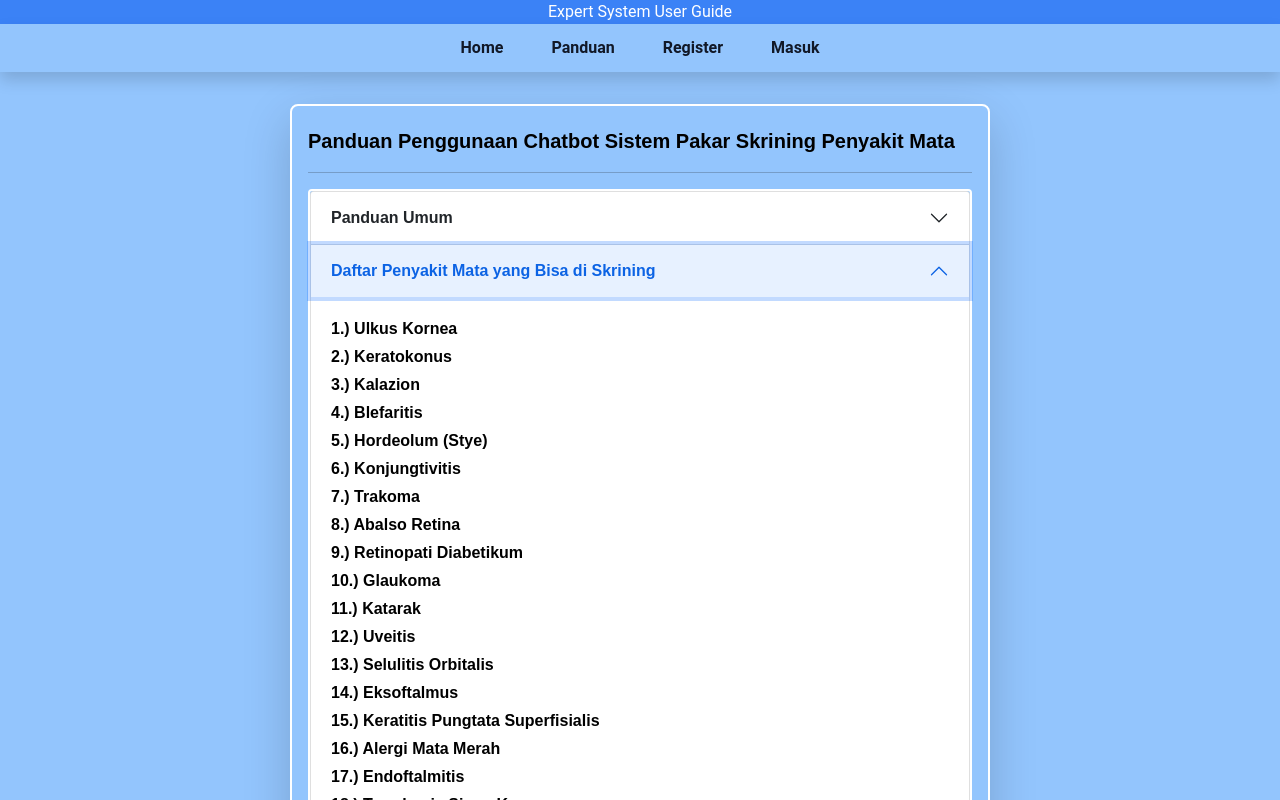
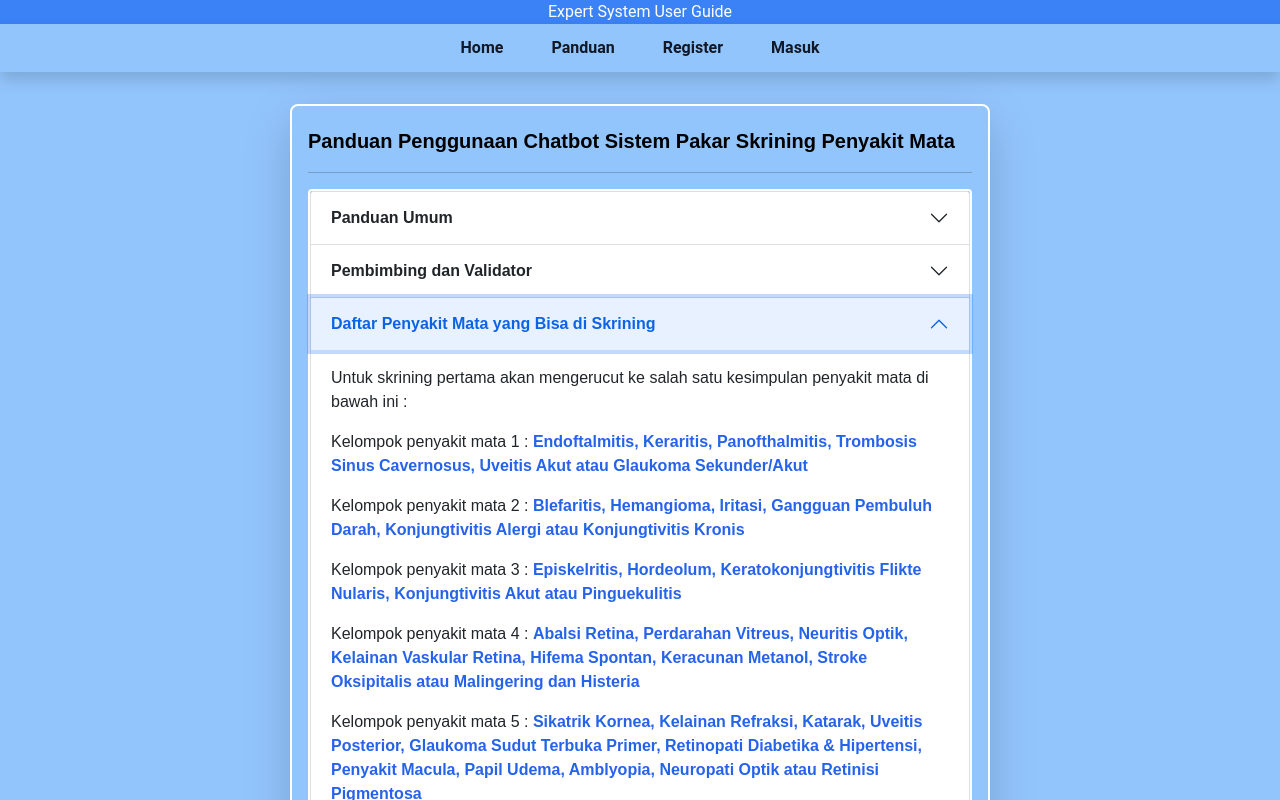
Before and after one commit to farendivaz/next-chatbot, a Next.js app: page /guide in a window 1280 px wide. Both pictures are taken after a click on the button "Daftar Penyakit Mata yang Bisa di Skrining". Shown: the top 800 px of the page. Built offline with nearby package versions, Linux system fonts and the light colour scheme.

Commit message:
Update guide.js

```diff
--- a/pages/guide.js
+++ b/pages/guide.js
@@ -2,11 +2,11 @@ import {Accordion} from 'react-bootstrap';
 import HeadElement from '../components/Head';
 import Navbar from '../components/NavbarChatbot';
 
-const AccordionBootstrap = ({eventKey,Title,Text}) => {
+const AccordionBootstrap = ({eventKey,Title,Content}) => {
   return (
     <Accordion.Item eventKey={eventKey}>
       <Accordion.Header>{Title}</Accordion.Header>
-      <Accordion.Body>{Text}</Accordion.Body>
+      <Accordion.Body>{Content}</Accordion.Body>
     </Accordion.Item>
   )
 }
@@ -36,7 +36,7 @@ export default function Guide () {
             <AccordionBootstrap
               eventKey={"0"}
               Title = {(<p className='font-bold m-0'>Panduan Umum</p>)}
-              Text = {(
+              Content = {(
                 <div>
                   <p className='my-1'>
                     <span className='font-bold text-primary'>Ketikkan : </span>
@@ -56,43 +56,37 @@ export default function Guide () {
             />
             <AccordionBootstrap
               eventKey={"1"}
-              Title = {(<p className='font-bold m-0'>Daftar Penyakit Mata yang Bisa di Skrining</p>)}
-              Text = {(
-                <div className='font-bold text-black'>
-                  <p className='my-1'>1.) Ulkus Kornea</p>
-                  <p className='my-1'>2.) Keratokonus</p>
-                  <p className='my-1'>3.) Kalazion</p>
-                  <p className='my-1'>4.) Blefaritis</p>
-                  <p className='my-1'>5.) Hordeolum (Stye)</p>
-                  <p className='my-1'>6.) Konjungtivitis</p>
-                  <p className='my-1'>7.) Trakoma</p>
-                  <p className='my-1'>8.) Abalso Retina</p>
-                  <p className='my-1'>9.) Retinopati Diabetikum</p>
-                  <p className='my-1'>10.) Glaukoma</p>
-                  <p className='my-1'>11.) Katarak</p>
-                  <p className='my-1'>12.) Uveitis</p>
-                  <p className='my-1'>13.) Selulitis Orbitalis</p>
-                  <p className='my-1'>14.) Eksoftalmus</p>
-                  <p className='my-1'>15.) Keratitis Pungtata Superfisialis</p>
-                  <p className='my-1'>16.) Alergi Mata Merah</p>
-                  <p className='my-1'>17.) Endoftalmitis</p>
-                  <p className='my-1'>18.) Trombosis Sinus Kavernosus</p>
-                  <p className='my-1'>19.) Optic Neuritis</p>
-                  <p className='my-1'>20.) Dakrioritis</p>
-                  <p className='my-1'>21.) Degenerasi Makula</p>
-                  <p className='my-1'>22.) Episkleritis</p>
-                  <p className='my-1'>23.) Infeksi Herpes Simpleks Kornea</p>
-                  <p className='my-1'>24.) Infeksi Herpes Zoster Kornea</p>
-                  <p className='my-1'>25.) Keratitis Ulserativa Perifer</p>
-                  <p className='my-1'>26.) Degenerasi Makula</p>
-                  <p className='my-1'>27.) Skleritis</p>
+              Title = {(<p className='fw-bold m-0'>Pembimbing dan Validator</p>)}
+              Content= {(
+                <div>
+                  <p className='my-1'>Chatbot sistem pakar ini merupakan riset tugas akhir di bawah bimbingan :</p>
+                  <p>1. <span className='fw-bold text-blue-600'>Bapak Ir. Nazrul Effendy, S. T, M. Eng, Ph.D., IPM</span> (Pembimbing Utama)</p>
+                  <p>2. <span className='fw-bold text-blue-600'>Bapak Nopriadi, S.T., M.Sc., Ph.D.</span> (Pembimbing Pendamping)</p>
+                  <p>3. <span className='fw-bold text-blue-600'>dr. Indra Tri Mahayana, Ph.D., Sp.M</span> (Validator Data Penyakit Mata dan Algoritma Sistem Pakar)</p>
                 </div>
               )}
             />
             <AccordionBootstrap
               eventKey={"2"}
+              Title = {(<p className='font-bold m-0'>Daftar Penyakit Mata yang Bisa di Skrining</p>)}
+              Content = {(
+                <div>
+                  <p>Untuk skrining pertama akan mengerucut ke salah satu kesimpulan penyakit mata di bawah ini :</p>
+                  <p>Kelompok penyakit mata 1 : <span className='fw-bold text-blue-600 my-1'>Endoftalmitis, Keraritis, Panofthalmitis, Trombosis Sinus Cavernosus, Uveitis Akut atau Glaukoma Sekunder/Akut</span></p>
+                  <p>Kelompok penyakit mata 2 : <span className='fw-bold text-blue-600 my-1'>Blefaritis, Hemangioma, Iritasi, Gangguan Pembuluh Darah, Konjungtivitis Alergi atau Konjungtivitis Kronis</span></p>
+                  <p>Kelompok penyakit mata 3 : <span className='fw-bold text-blue-600 my-1'>Episkelritis, Hordeolum, Keratokonjungtivitis Flikte Nularis, Konjungtivitis Akut atau Pinguekulitis</span></p>
+                  <p>Kelompok penyakit mata 4 : <span className='fw-bold text-blue-600 my-1'>Abalsi Retina, Perdarahan Vitreus, Neuritis Optik, Kelainan Vaskular Retina, Hifema Spontan, Keracunan Metanol, Stroke Oksipitalis atau Malingering dan Histeria</span></p>
+                  <p>Kelompok penyakit mata 5 : <span className='fw-bold text-blue-600 my-1'>Sikatrik Kornea, Kelainan Refraksi, Katarak, Uveitis Posterior, Glaukoma Sudut Terbuka Primer, Retinopati Diabetika & Hipertensi, Penyakit Macula, Papil Udema, Amblyopia, Neuropati Optik atau Retinisi Pigmentosa</span></p>
+                  <p>Kelompok penyakit mata 6 : <span className='fw-bold text-blue-600 my-1'>Tumor, Strabismus atau Ophthalmopathy Thyroid</span></p>
+                  <p>Kelompok penyakit mata 7 : <span className='fw-bold text-blue-600 my-1'>Sindroma Mata Kering atau Uveitis Kronis</span></p>
+                  <p>atau penyakit mata <span className='fw-bold text-blue-600 my-1'>Perdarahan Subkonjungtiva</span> yang tidak termasuk kelompok penyakit mata manapun</p>
+                </div>
+              )}
+            />
+            <AccordionBootstrap
+              eventKey={"3"}
               Title = {(<p className='font-bold m-0'>Catatan</p>)}
-              Text = {(
+              Content = {(
                 <div>
                   <p className='my-1'>
                     Hasil skrining dari sistem pakar ini <span className='font-bold text-blue-500'>tidak bisa </span>
```
